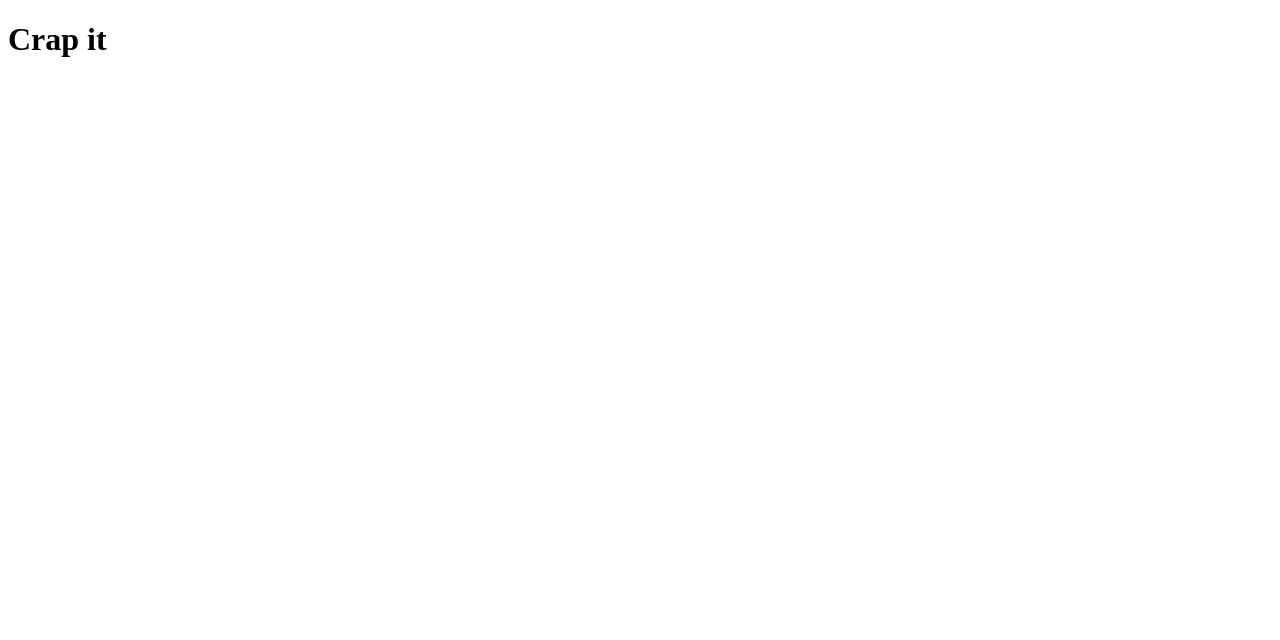
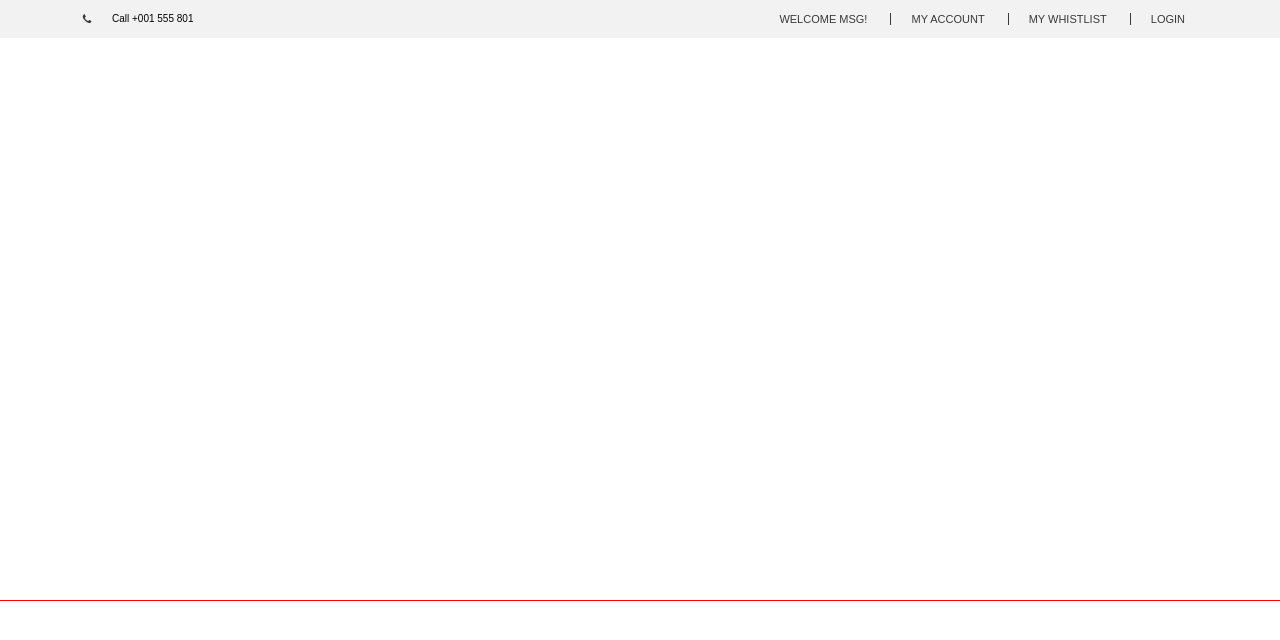
Before and after one commit to bobirpulatov/crap-it, a plain HTML site: page index.html in a window 1280 px wide. Drawn offline with Linux system fonts and the light colour scheme.

Commit message:
Done some main changes

```diff
--- /dev/null
+++ b/dist/css/style.css
@@ -0,0 +1,45 @@
+body{ margin: 0; }
+
+#wrapper{
+    outline: 1px solid red;
+    max-width: 1440px;
+    min-width: 768px;
+    height: 600px;
+    margin: 0 auto;
+}
+.top-header{
+    height: 38px;
+    background: #f2f2f2;
+    overflow: hidden;
+    padding: 0 75px;
+}
+.call-center{
+    float: left;
+    height: 38px;
+    font: 10px Arial, sans-serif;
+    line-height: 38px;
+    padding-left: 37px;
+    background: url("../images/phone.png") no-repeat 7px 50%;
+}
+.top-menu{
+    float: right;
+    list-style: none;
+    margin: 0; padding: 0;
+    font: 11px Arial, sans-serif;
+    line-height: 38px;
+}
+.top-menu__item{
+    display: inline-block;
+}
+.top-menu__link{
+    color: #393939;
+    text-decoration: none;
+    padding: 0 20px;
+    border-left: 1px solid #393939;
+}
+.top-menu__link_first{
+    border: none;
+}
+.top-menu__link:hover{
+    color: #f09d66;
+}
--- /dev/null
+++ b/dist/js/f-1.js
@@ -0,0 +1 @@
+console.log('Feature 1');
--- /dev/null
+++ b/dist/js/f-b.js
@@ -0,0 +1 @@
+console.log('Feature b');
--- a/index.html
+++ b/index.html
@@ -1,13 +1,21 @@
-<!doctype html>
+<!DOCTYPE html>
 <html lang="en">
 <head>
    <meta charset="UTF-8">
-   <meta name="viewport"
-         content="width=device-width, user-scalable=no, initial-scale=1.0, maximum-scale=1.0, minimum-scale=1.0">
-   <meta http-equiv="X-UA-Compatible" content="ie=edge">
-   <title>Crap it</title>
+   <title>Shopia for another branch</title>
+   <link rel="stylesheet" href="dist/css/style.css" />
 </head>
 <body>
-   <h1>Crap it</h1>
+<div id="wrapper">
+   <div class="top-header">
+      <div class="call-center">Call +001 555 801</div>
+      <ul class="top-menu">
+         <li class="top-menu__item"><a href="#" class="top-menu__link top-menu__link_first">WELCOME MSG!</a></li>
+         <li class="top-menu__item"><a href="#" class="top-menu__link">MY ACCOUNT</a></li>
+         <li class="top-menu__item"><a href="#" class="top-menu__link">MY WHISTLIST</a></li>
+         <li class="top-menu__item"><a href="#" class="top-menu__link">LOGIN</a></li>
+      </ul>
+   </div>
+</div>
 </body>
 </html>
```
Also changed, not shown: dist/images/phone.png (added).
